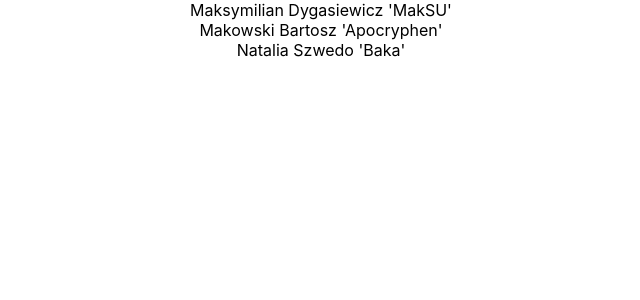
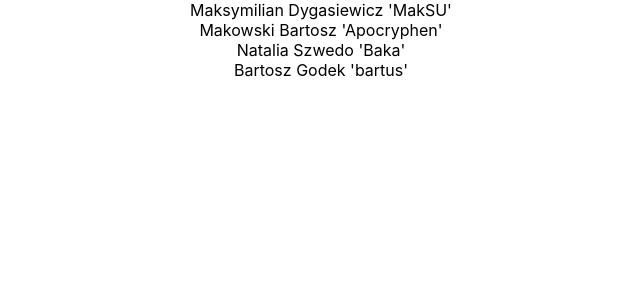
Before and after one commit to MaksSU/repo_team_odmrazamy_maryle, a React (Create React App) app: page / in a window 1280 px wide. Shown: the top 300 px of the page, without its empty margins (319-959 px from the left). Built offline with nearby package versions, Linux system fonts and the light colour scheme.

Commit message:
Dodalem siebie do tablicy

```diff
--- a/src/App.js
+++ b/src/App.js
@@ -1,14 +1,20 @@
 // import logo from './logo.svg';
-import './App.css';
-const name_list = ["Maksymilian Dygasiewicz 'MakSU'","Makowski Bartosz 'Apocryphen'","Natalia Szwedo 'Baka'"]
+import "./App.css";
+const name_list = [
+  "Maksymilian Dygasiewicz 'MakSU'",
+  "Makowski Bartosz 'Apocryphen'",
+  "Natalia Szwedo 'Baka'",
+  "Bartosz Godek 'bartus'",
+];
 
 function App() {
   return (
     <div className="App">
       <div>
-        {name_list.map((item) => <div>{item}</div>)}
+        {name_list.map((item) => (
+          <div>{item}</div>
+        ))}
       </div>
-
     </div>
   );
 }
```
